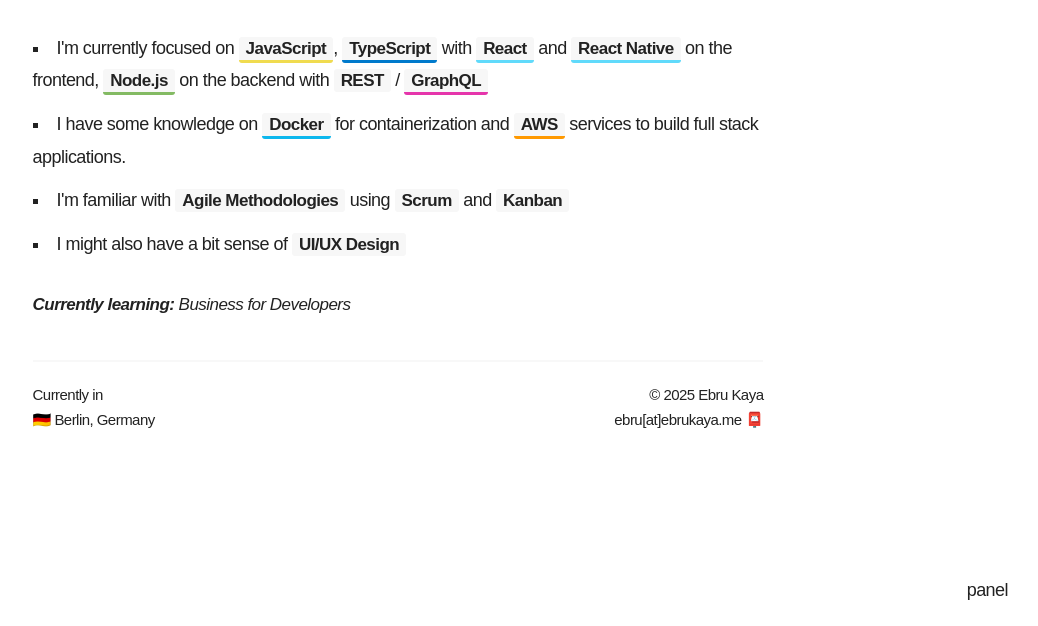
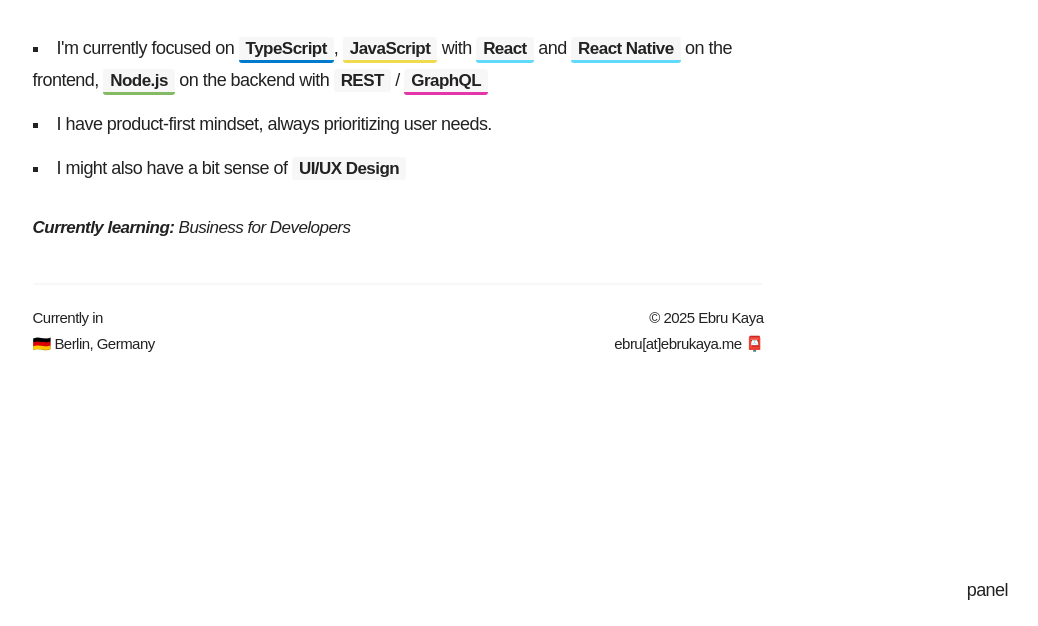
Before and after one commit to ebru/ebrukaya.me, a Gatsby site: page /tech-stack in a window 1280 px wide. Shown: the part 174-800 px from the top of the page, without its empty margins (242-1280 px from the left). Built offline with nearby package versions, Linux system fonts and the light colour scheme; Gatsby itself is replaced by a stand-in of ours; a web font is replaced by a local one.

Commit message:
skills update

```diff
--- a/src/components/skills-card/skills-card.component.jsx
+++ b/src/components/skills-card/skills-card.component.jsx
@@ -13,13 +13,10 @@
 		<>
 			<StackList>
 				<Item>
-					I'm currently focused on <Tech style={{ borderBottom: '3px solid #f0db4f' }}>JavaScript</Tech>, <Tech style={{ borderBottom: '3px solid #007acc' }}>TypeScript</Tech> with <Tech style={{ borderBottom: '3px solid #60dafb' }}>React</Tech> and <Tech style={{ borderBottom: '3px solid #60dafb' }}>React Native</Tech> on the frontend, <Tech style={{ borderBottom: '3px solid #83ba63' }}>Node.js</Tech> on the backend with <Tech>REST</Tech> / <Tech style={{ borderBottom: '3px solid #e535ab' }}>GraphQL</Tech>
+					I'm currently focused on <Tech style={{ borderBottom: '3px solid #007acc' }}>TypeScript</Tech>, <Tech style={{ borderBottom: '3px solid #f0db4f' }}>JavaScript</Tech> with <Tech style={{ borderBottom: '3px solid #60dafb' }}>React</Tech> and <Tech style={{ borderBottom: '3px solid #60dafb' }}>React Native</Tech> on the frontend, <Tech style={{ borderBottom: '3px solid #83ba63' }}>Node.js</Tech> on the backend with <Tech>REST</Tech> / <Tech style={{ borderBottom: '3px solid #e535ab' }}>GraphQL</Tech>
 				</Item>
 				<Item>
-					I have some knowledge on <Tech style={{ borderBottom: '3px solid #0db7ed' }}>Docker</Tech> for containerization and <Tech style={{ borderBottom: '3px solid #ff9900' }}>AWS</Tech> services to build full stack applications.
-				</Item>
-				<Item>
-					I'm familiar with <Tech>Agile Methodologies</Tech> using <Tech>Scrum</Tech> and <Tech>Kanban</Tech>
+					I have product-first mindset, always prioritizing user needs.
 				</Item>
 				<Item>
 					I might also have a bit sense of <Tech>UI/UX Design</Tech>
@@ -28,7 +25,7 @@
 			<CurrentLearning>
 				<BoldText>Currently learning: </BoldText>
 				Business for Developers
-      </CurrentLearning>
+			</CurrentLearning>
 		</>
 	)
 }
```
